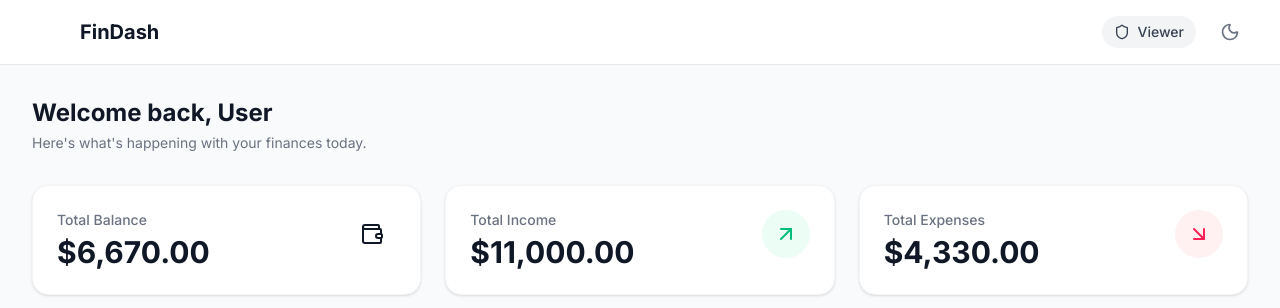
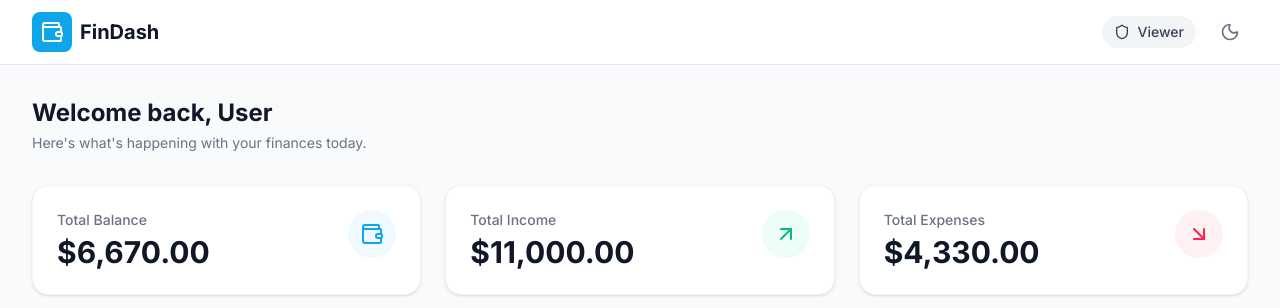
Before and after one commit to isubinkr/finDash, a React (Vite) app: page / in a window 1280 px wide. Shown: the top 308 px of the page. Built offline with nearby package versions, Linux system fonts and the light colour scheme.

Commit message:
fix bug with theme toggle and prevent fouc

```diff
--- a/index.html
+++ b/index.html
@@ -5,6 +5,18 @@
   <meta charset="UTF-8" />
   <meta name="viewport" content="width=device-width, initial-scale=1.0" />
   <title>FinDash</title>
+
+  <script>
+    const root = document.documentElement;
+    const theme = localStorage.getItem("theme");
+
+    root.classList.toggle(
+      "dark",
+      theme === "dark" ||
+      (!theme && window.matchMedia("(prefers-color-scheme: dark)").matches)
+    );
+  </script>
+
   <!-- Google Fonts: Inter -->
   <link rel="preconnect" href="https://fonts.googleapis.com">
   <link rel="preconnect" href="https://fonts.gstatic.com" crossorigin>
--- a/src/index.css
+++ b/src/index.css
@@ -1,7 +1,18 @@
 @import "tailwindcss";
+
+@custom-variant dark (&:where(.dark, .dark *));
 
 @layer base {
   body {
     font-family: "Inter", sans-serif;
   }
 }
+
+@theme {
+  /* Define your brand colors */
+  --color-brand-50: #f0f9ff;
+  --color-brand-100: #e0f2fe;
+  --color-brand-500: #0ea5e9;
+  --color-brand-600: #0284c7;
+  --color-brand-900: #0c4a6e;
+}
--- a/tailwind.config.js
+++ /dev/null
@@ -1,22 +0,0 @@
-/** @type {import('tailwindcss').Config} */
-export default {
-  content: [
-    "./index.html",
-    "./src/**/*.{js,ts,jsx,tsx}",
-  ],
-  darkMode: 'class',
-  theme: {
-    extend: {
-      colors: {
-        brand: {
-          50: '#f0f9ff',
-          100: '#e0f2fe',
-          500: '#0ea5e9',
-          600: '#0284c7',
-          900: '#0c4a6e',
-        }
-      }
-    },
-  },
-  plugins: [],
-}
```
